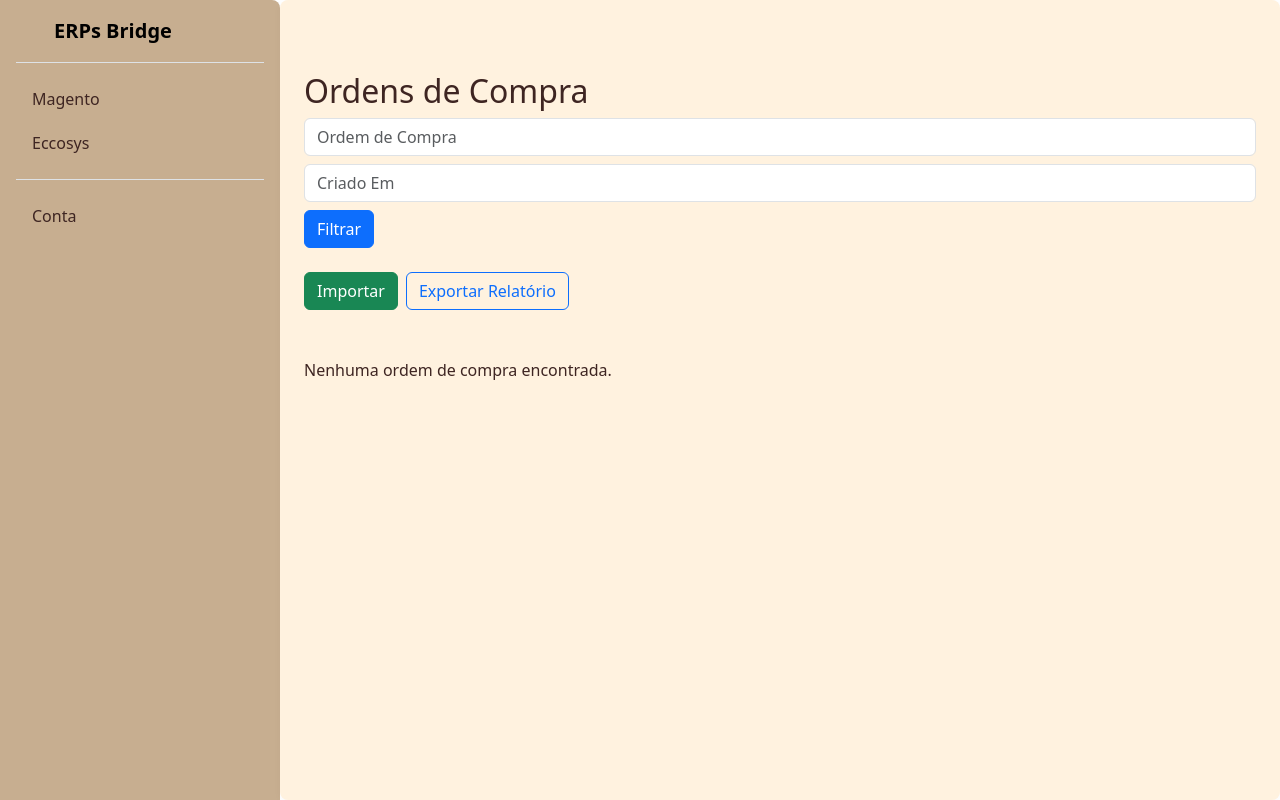
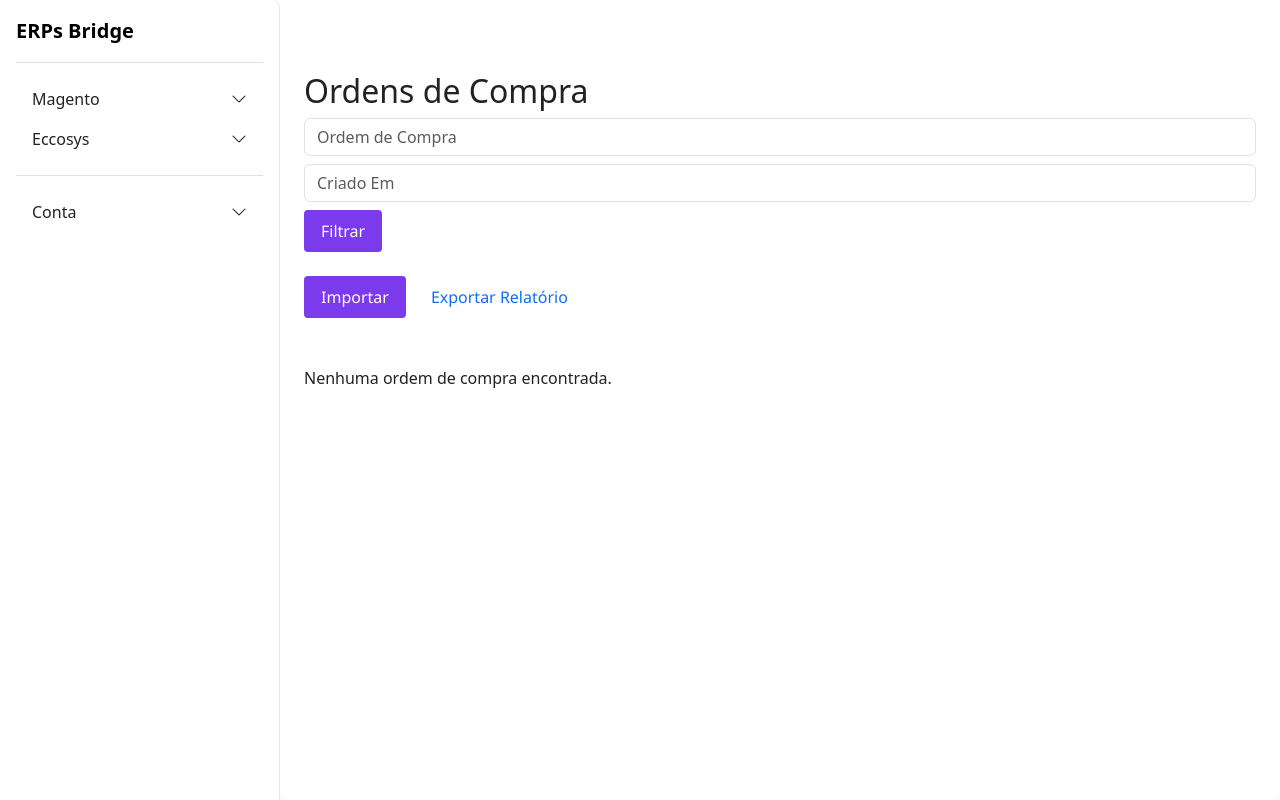
Before and after one commit to Kaironn2/ERPs-Bridge, a Django app: page /buyorders/ in a window 1280 px wide. Run offline with Django 5.2, Linux system fonts and the light colour scheme; data that the repository does not hold is empty.

Commit message:
updating styles

```diff
--- a/src/core/static/css/buttons.css
+++ b/src/core/static/css/buttons.css
@@ -15,7 +15,7 @@
 
 .btn-primary {
   background-color: var(--color-primary);
-  color: var(--color-secondary);
+  color: var(--text-color-light);
 }
 .btn-primary:hover {
   background-color: var(--color-primary-h);
--- a/src/core/static/css/sidebar.css
+++ b/src/core/static/css/sidebar.css
@@ -1,11 +1,12 @@
 .sidebar {
-  background-color: var(--color-primary);
+  background-color: var(--color-sidebar);
   color: var(--text-color-sidebar);
   height: 100vh;
   overflow-y: auto;
   border-top-right-radius: 0.5rem;
 }
 
+.nav-link,
 .btn-toggle,
 .btn-toggle-nav a {
   color: var(--text-color-sidebar);
@@ -22,16 +23,36 @@
   padding-left: 2rem;
 }
 
+.nav-link:hover,
 .btn-toggle:hover,
 .btn-toggle-nav a:hover {
-  background-color: var(--color-primary-h);
-  color: var(--color-light);
+  background-color: var(--color-sidebar-hover);
+  color: var(--color-primary);
 }
 
 .content {
-  background-color: var(--color-secondary);
+  background-color: var(--color-bg);
   color: var(--text-color);
   min-height: 100vh;
   border-radius: var(--radius-md);
   box-shadow: 0 2px 8px rgba(0,0,0,0.03);
 }
+
+@media (min-width: 768px) {
+  #sidebar {
+    position: fixed !important;
+    top: 0;
+    left: 0;
+    height: 100vh;
+    z-index: 1030;
+    width: 280px;
+    border-right: 1px solid var(--color-border);
+    display: block !important;
+    visibility: visible !important;
+    background: var(--color-sidebar);
+    transform: none !important;
+  }
+  .content {
+    margin-left: 280px;
+  }
+}
--- a/src/core/static/css/themes.css
+++ b/src/core/static/css/themes.css
@@ -1,17 +1,23 @@
 :root {
-  --color-primary:   #c7ae90;   /* Sidebar e elementos principais (creme) */
-  --color-primary-h: #D3A376;   /* Hover na sidebar/botões */
-  --color-secondary: #FFF2DF;   /* Fundo principal */
-  --color-accent:    #8C6E63;   /* Detalhes, ícones, bordas */
-  --color-dark:      #3E2522;   /* Títulos, textos importantes */
-  --color-light:     #fff;      /* Branco puro */
+  --color-bg:           #fff;
+  --color-sidebar:      #fff;
+  --color-sidebar-hover:#f5f5f5;
+  --color-border:       #e5e7eb;
+
+  --color-primary:      #7c3aed;
+  --color-primary-hover:#6d28d9;
+  --color-success:      #22c55e;
+  --color-danger:       #ef4444;
+  --color-warning:      #facc15;
+  --color-info:         #3b82f6;
+  --color-muted:        #6c757d;
+
+  --text-color:         #222;
+  --text-color-light:   #fff;
+  --text-color-sidebar: #222;
 
   --font-family:     'Segoe UI', Tahoma, Geneva, Verdana, sans-serif;
   --font-size-base:  1rem;
-
-  --text-color:      #3E2522;   /* Texto principal */
-  --text-color-light:#fff;      /* Texto claro */
-  --text-color-sidebar: #3E2522; /* Texto na sidebar */
 
   --space-xs: 0.25rem;
   --space-sm: 0.5rem;
--- a/src/core/static/js/sidebar-state.js
+++ b/src/core/static/js/sidebar-state.js
@@ -26,10 +26,8 @@
     });
   }
 
-  // Primeiro: restaura o estado
   restoreSidebarState();
 
-  // Segundo: escuta eventos para salvar o novo estado
   menus.forEach(id => {
     const el = document.getElementById(id);
     if (el) {
--- a/src/core/templates/base.html
+++ b/src/core/templates/base.html
@@ -8,59 +8,70 @@
 
   <link href="https://cdn.jsdelivr.net/npm/bootstrap@5.3.3/dist/css/bootstrap.min.css" rel="stylesheet">
   <link rel="stylesheet" href="{% static 'css/themes.css' %}">
+  <link rel="stylesheet" href="{% static 'css/buttons.css' %}">
   <link rel="stylesheet" href="{% static 'css/sidebar.css' %}">
+  <link rel="stylesheet" href="https://cdn.jsdelivr.net/npm/bootstrap-icons@1.11.3/font/bootstrap-icons.css">
   {% block extra_css %}{% endblock %}
 
 </head>
-<body class="d-flex">
+<body>
+  <!-- Navbar para mobile -->
+  <nav class="navbar navbar-light bg-light d-md-none">
+    <div class="container-fluid">
+      <button class="btn btn-primary" type="button" data-bs-toggle="offcanvas" data-bs-target="#sidebar" aria-controls="sidebar">
+        <span class="navbar-toggler-icon"></span>
+      </button>
+      <span class="navbar-brand mb-0 h1">ERPs Bridge</span>
+    </div>
+  </nav>
 
-  <div class="flex-shrink-0 p-3 sidebar" style="width: 280px;">
+  <!-- Sidebar -->
+  <div class="offcanvas offcanvas-start d-md-flex flex-column flex-shrink-0 p-3 sidebar" tabindex="-1" id="sidebar" aria-labelledby="sidebarLabel" style="width: 280px;">
     <a href="{% url 'home' %}" class="d-flex align-items-center pb-3 mb-3 link-body-emphasis text-decoration-none border-bottom">
-      <svg class="bi pe-none me-2" width="30" height="24" aria-hidden="true"><use xlink:href="#bootstrap"/></svg>
       <span class="fs-5 fw-semibold">ERPs Bridge</span>
     </a>
-    <ul class="list-unstyled ps-0">
-      <li class="mb-1">
-        <button class="btn btn-toggle d-inline-flex align-items-center rounded border-0 collapsed w-100" data-bs-toggle="collapse" data-bs-target="#magento-collapse" aria-expanded="false">
+    <ul class="nav nav-pills flex-column mb-auto">
+      <li>
+        <a class="nav-link d-flex justify-content-between align-items-center" data-bs-toggle="collapse" href="#magento-collapse" role="button" aria-expanded="false" aria-controls="magento-collapse">
           Magento
-        </button>
+          <span class="ms-2"><i class="bi bi-chevron-down"></i></span>
+        </a>
         <div class="collapse" id="magento-collapse">
-          <ul class="btn-toggle-nav list-unstyled fw-normal pb-1 small">
-            <li><a href="{% url 'buy-orders-list' %}" class="link-body-emphasis d-inline-flex text-decoration-none rounded w-100">Ordens de Compra</a></li>
-            <li><a href="#" class="link-body-emphasis d-inline-flex text-decoration-none rounded w-100">Clientes</a></li>
+          <ul class="btn-toggle-nav list-unstyled fw-normal pb-1 small ps-3">
+            <li><a href="{% url 'buy-orders-list' %}" class="nav-link">Ordens de Compra</a></li>
+            <li><a href="#" class="nav-link">Clientes</a></li>
           </ul>
         </div>
       </li>
-
-      <li class="mb-1">
-        <button class="btn btn-toggle d-inline-flex align-items-center rounded border-0 collapsed w-100" data-bs-toggle="collapse" data-bs-target="#eccosys-collapse" aria-expanded="false">
+      <li>
+        <a class="nav-link d-flex justify-content-between align-items-center" data-bs-toggle="collapse" href="#eccosys-collapse" role="button" aria-expanded="false" aria-controls="eccosys-collapse">
           Eccosys
-        </button>
+          <span class="ms-2"><i class="bi bi-chevron-down"></i></span>
+        </a>
         <div class="collapse" id="eccosys-collapse">
-          <ul class="btn-toggle-nav list-unstyled fw-normal pb-1 small">
-            <li><a href="#" class="link-body-emphasis d-inline-flex text-decoration-none rounded w-100">Produtos</a></li>
-            <li><a href="#" class="link-body-emphasis d-inline-flex text-decoration-none rounded w-100">Logística</a></li>
+          <ul class="btn-toggle-nav list-unstyled fw-normal pb-1 small ps-3">
+            <li><a href="#" class="nav-link">Produtos</a></li>
+            <li><a href="#" class="nav-link">Logística</a></li>
           </ul>
         </div>
       </li>
-
       <li class="border-top my-3"></li>
-
-      <li class="mb-1">
-        <button class="btn btn-toggle d-inline-flex align-items-center rounded border-0 collapsed w-100" data-bs-toggle="collapse" data-bs-target="#account-collapse" aria-expanded="false">
+      <li>
+        <a class="nav-link d-flex justify-content-between align-items-center" data-bs-toggle="collapse" href="#account-collapse" role="button" aria-expanded="false" aria-controls="account-collapse">
           Conta
-        </button>
+          <span class="ms-2"><i class="bi bi-chevron-down"></i></span>
+        </a>
         <div class="collapse" id="account-collapse">
-          <ul class="btn-toggle-nav list-unstyled fw-normal pb-1 small">
-            <li><a href="#" class="link-body-emphasis d-inline-flex text-decoration-none rounded w-100">Perfil</a></li>
-            <li><a href="#" class="link-body-emphasis d-inline-flex text-decoration-none rounded w-100">Sair</a></li>
+          <ul class="btn-toggle-nav list-unstyled fw-normal pb-1 small ps-3">
+            <li><a href="#" class="nav-link">Perfil</a></li>
+            <li><a href="#" class="nav-link">Sair</a></li>
           </ul>
         </div>
       </li>
     </ul>
   </div>
 
-  <div class="flex-grow-1 p-4 content">
+  <div class="content p-4">
     {% block content %}
     <h1>Bem-vindo ao painel</h1>
     {% endblock %}
--- a/src/magento/templates/buy_orders_list.html
+++ b/src/magento/templates/buy_orders_list.html
@@ -21,7 +21,7 @@
     <form method="post" enctype="multipart/form-data" action="{% url 'buy-orders-import' %}">
       {% csrf_token %}
       {{ form.as_p }}
-      <button type="submit" class="btn btn-success">Importar</button>
+      <button type="submit" class="btn btn-primary">Importar</button>
     </form>
 
     <a href="#" class="btn btn-outline-primary">Exportar Relatório</a>
```
